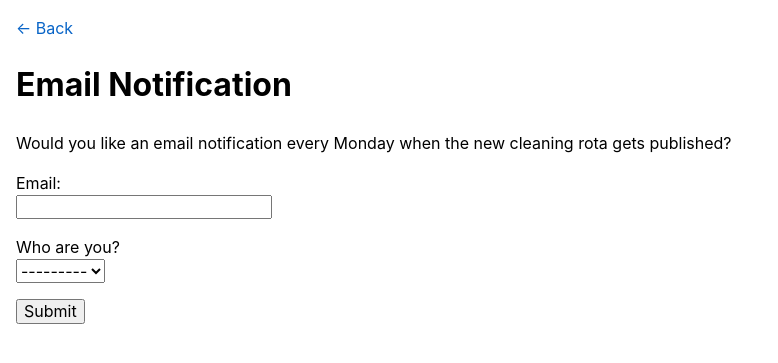
After one commit to sirodoht/hasol, a Django app: template main/templates/main/notification.html in a window 1280 px wide. The commit adds this page. Shown: the top 363 px of the page, without its empty margins (0-778 px from the left). Run offline with Django 3.2, Linux system fonts and the light colour scheme; the template is opened without the code that fills it: values that come from a table or form of the project are taken from there, others are empty.

Commit message:
add notification template

```diff
--- a/main/static/style.css
+++ b/main/static/style.css
@@ -201,8 +201,8 @@ nav {
     display: flex;
     justify-content: space-between;
     max-width: 500px;
-    padding-top: 12px;
-    padding-bottom: 12px;
+    padding-top: 16px;
+    padding-bottom: 16px;
 }
 
 .nav-main {
@@ -235,10 +235,33 @@ main {
     justify-content: space-between;
     padding-left: 12px;
     padding-right: 12px;
-    padding-top: 4px;
-    padding-bottom: 4px;
+    padding-top: 8px;
+    padding-bottom: 8px;
 }
 
 .main-item:nth-child(odd) {
     background: #ececec;
 }
+
+.notification {
+    padding-left: 16px;
+    padding-right: 16px;
+}
+
+label {
+    display: block;
+    margin-top: 16px;
+}
+
+input {
+    display: block;
+}
+
+input[type="submit"] {
+    margin-top: 16px;
+}
+
+footer {
+    text-align: center;
+    margin-top: 16px;
+}
--- /dev/null
+++ b/main/templates/main/notification.html
@@ -0,0 +1,20 @@
+{% extends 'main/layout.html' %}
+
+{% load static %}
+
+{% block content %}
+<div class="notification">
+    <p>
+        <a href="{% url 'main:index' %}">&larr; Back</a>
+    </p>
+    <h1>Email Notification</h1>
+    <p>
+        Would you like an email notification every Monday when the new cleaning rota gets published?
+    </p>
+    <form action="{% url 'main:notification' %}" method="post">
+        {{ form }}
+        {% csrf_token %}
+        <input type="submit" value="Submit">
+    </form>
+</div>
+{% endblock %}
```
